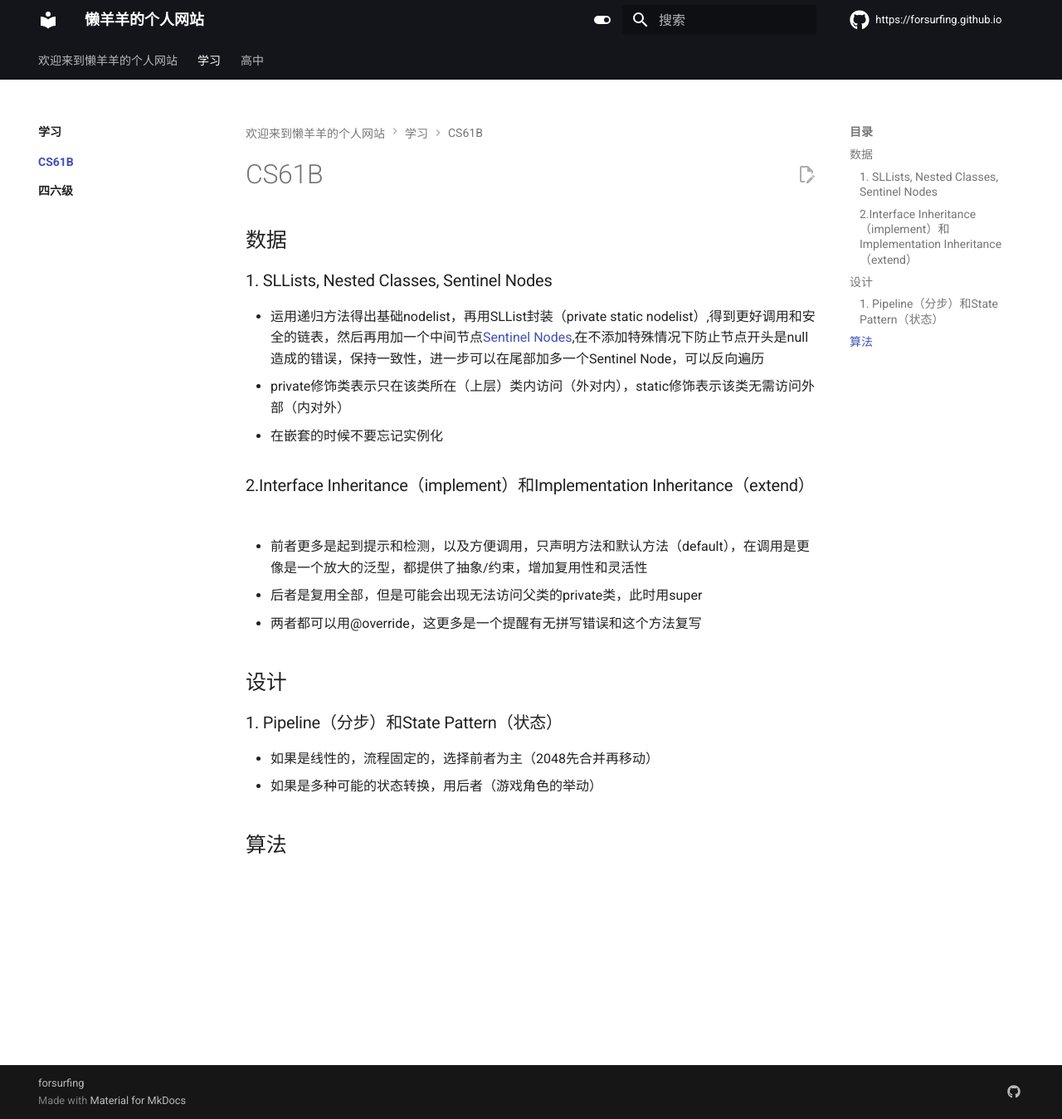
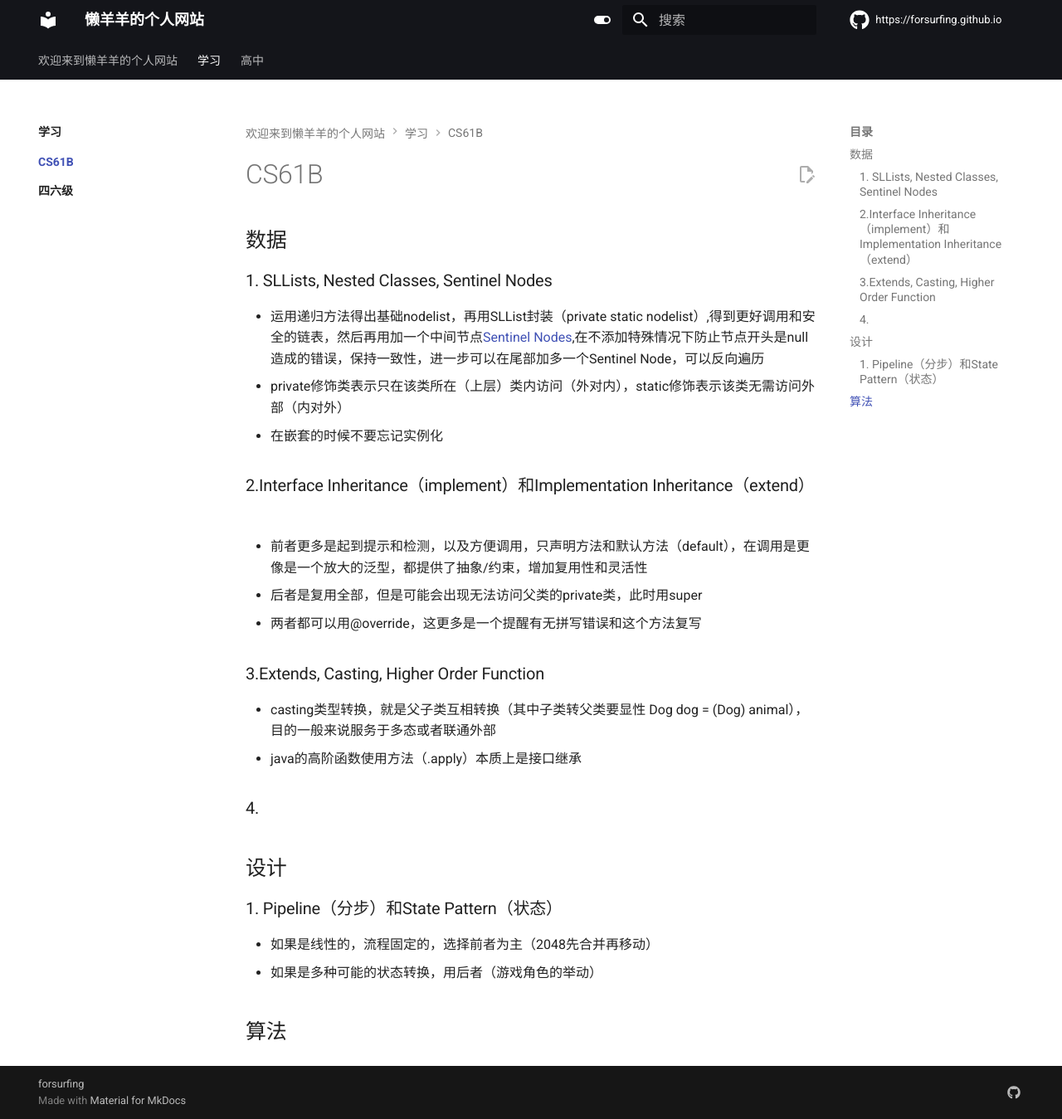
Before and after one commit to forsurfing/forsurfing.github.io, an MkDocs documentation site: the page built from docs/学习/CS61B/index.md, in a window 1280 px wide and 1349 px high. Shown: the whole window at 83% size. Built offline with MkDocs 1.6.1 and Material for MkDocs 9.7.7, drawn with Linux system fonts in a browser that asks for light colours; nearby versions of some CDN libraries; library files that are not in the unit come from our copies; comment, search, counter and statistics services are not loaded.

Commit message:
Update index.md

```diff
--- a/docs/学习/CS61B/index.md
+++ b/docs/学习/CS61B/index.md
@@ -13,6 +13,12 @@
   - 后者是复用全部，但是可能会出现无法访问父类的private类，此时用super
   - 两者都可以用@override，这更多是一个提醒有无拼写错误和这个方法复写
 
+### 3.Extends, Casting, Higher Order Function
+  - casting类型转换，就是父子类互相转换（其中子类转父类要显性 Dog dog = (Dog) animal），目的一般来说服务于多态或者联通外部
+  - java的高阶函数使用方法（.apply）本质上是接口继承
+
+### 4.
+
 
 ## 设计
 
```
